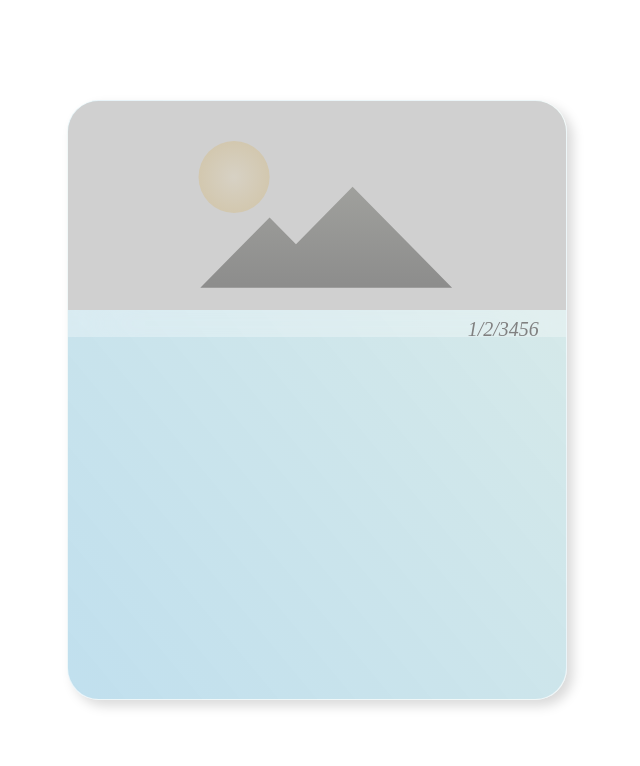
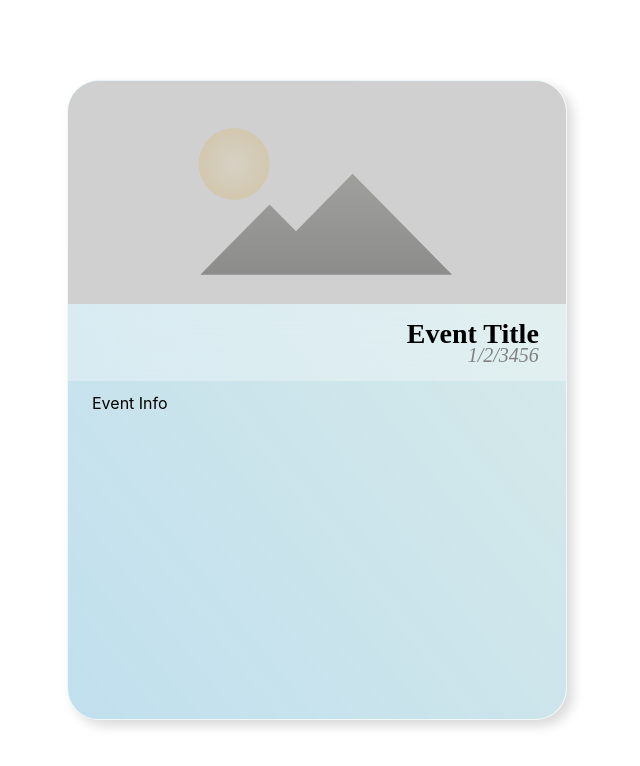
Before and after one commit to milspect18/today_in_history, a React (Create React App) app in the folder today_in_history/: page / in a window 1280 px wide. Shown: the top 766 px of the page, without its empty margins (323-963 px from the left). Built offline with nearby package versions, Linux system fonts and the light colour scheme; the HTML template or start-up script is replaced by a standard one; a web font is replaced by a local one.

Commit message:
display scrolling info text

```diff
--- a/today_in_history/src/components/EventInfo.js
+++ b/today_in_history/src/components/EventInfo.js
@@ -1,10 +1,11 @@
 import React from 'react';
 import '../styles/EventInfo.css';
+
 
 const EventInfo = ({ info }) => {
     return (
         <div className="eventInfoContainer">
-            <text>{info}</text>
+            <text>{info || "Event Info"}</text>
         </div>
     )
 }
--- a/today_in_history/src/components/EventTextContent.js
+++ b/today_in_history/src/components/EventTextContent.js
@@ -5,7 +5,7 @@ import '../styles/EventTextContent.css';
 
 const EventTextContent = ({ eventDetails, ...props}) => {
     return (
-        <div className="textInfoContainer">
+        <div className="eventTextContentContainer">
             <EventTitleBlock
                 eventName={eventDetails?.name}
                 eventDate={eventDetails?.date}
--- a/today_in_history/src/styles/EventInfo.css
+++ b/today_in_history/src/styles/EventInfo.css
@@ -0,0 +1,8 @@
+.eventInfoContainer {
+    padding: 0.75rem 1.5rem;
+    overflow: scroll;
+}
+
+.eventInfoContainer text {
+    white-space: pre-wrap;
+}
--- a/today_in_history/src/styles/EventTextContent.css
+++ b/today_in_history/src/styles/EventTextContent.css
@@ -1,4 +1,5 @@
 .eventTextContentContainer {
+    max-height: 65%;
     display: flex;
     flex-direction: column;
     flex: 1;
--- a/today_in_history/src/styles/MainCard.css
+++ b/today_in_history/src/styles/MainCard.css
@@ -1,7 +1,7 @@
 .cardContainer {
     width: 20vw;
     min-width: 500px;
-    height: 50vh;
+    height: 80vh;
     min-height: 600px;
     background: linear-gradient(
         to top right,
```
